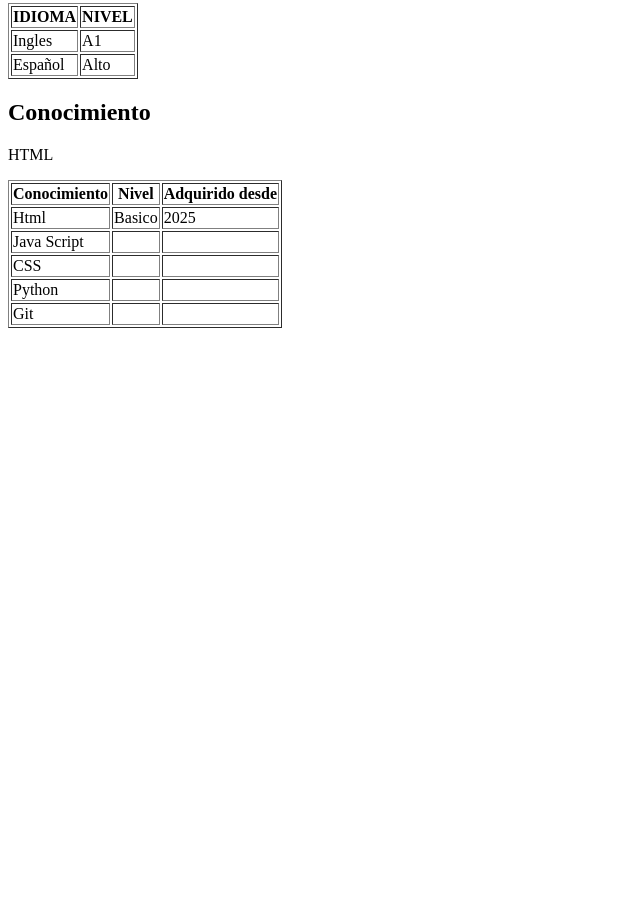
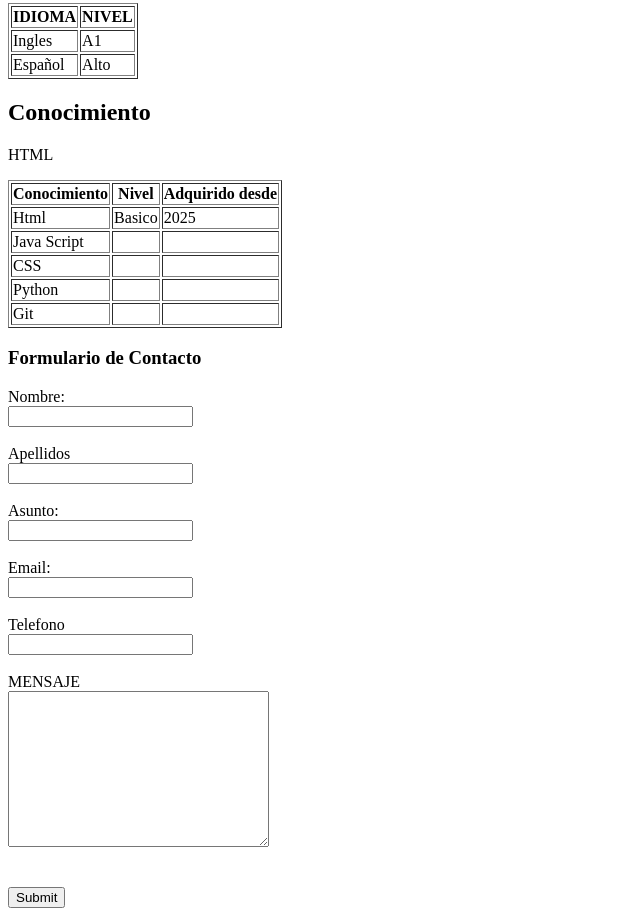
Before and after one commit to marluna5400/HOJA-DE-VIDA-TT, a plain HTML site: page index.html in a window 1280 px wide. Shown: the part 941-1857 px from the top of the page, without its empty margins (0-640 px from the left). Before the commit the page ends 1277 px from the top, so only its background shows below. Drawn offline with Linux system fonts and the light colour scheme.

Commit message:
Se adiciona formulario

```diff
--- a/index.html
+++ b/index.html
@@ -18,7 +18,7 @@
     </div>
     <h2><p>Tecnico en Software y Hardware</h2></p>
     <h2><p>Jefe de Bodega</p></h2>
-    <p>manolito5400@gmail.com</p>
+        <p>manolito5400@gmail.com</p>
 </header>
 <nav>
     <ul>
@@ -57,7 +57,7 @@
           <li>INSTITUTO CAMACHO PEREA</li>
           <p>Curso informatica office</p>
           <li> CENPROES-TF</li>
-      <p>Bachiller Tecnico en Electronica</p>
+          <p>Bachiller Tecnico en Electronica</p>
           <li> Escuela Marco Fidel Suarez</li>
       </ul>
       </section>
@@ -127,6 +127,52 @@
 			</tr>
 			</table>
             </section>
+            <section id="formulario">
+
+                <h1>Formulario de Contacto</h1>
+
+                <form action="/action_page.php">
+                <label for="fname">Nombre:</label><br>
+                <input type="text" id="fname" name="fname">
+                <br><br>
+
+                <form action="/action_page.php">
+                    <label for="lname">Apellidos</label><br>
+                    <input type="text" id="lname" name="lname">
+                    <br><br>
+
+                <form action="/action page.php">
+                    <label for="fname">Asunto:</label><br>
+                    <input type=""text" id="fname" name="fname">
+                    <br><br>
+
+
+                    <form action="/action page.php">
+                        <label for="fname">Email:</label><br>
+                        <input type=""email" id="fname" name=""email"required>
+                        <br><br>
+
+
+                        <form action="/action page.php">
+                        <label for="fname">Telefono</label><br>
+                        <input type="number" id="fname" name="number"required>
+                        <br><br>
+
+                        <label for="fname">MENSAJE</label><br>
+                        <textarea name="message" rows="10" cols="30"></textarea><br>
+                         <br><br>
+                        <input type="submit">
+
+
+
+
+
+
+
+
+
+
+                </form>
 
 
 
```
